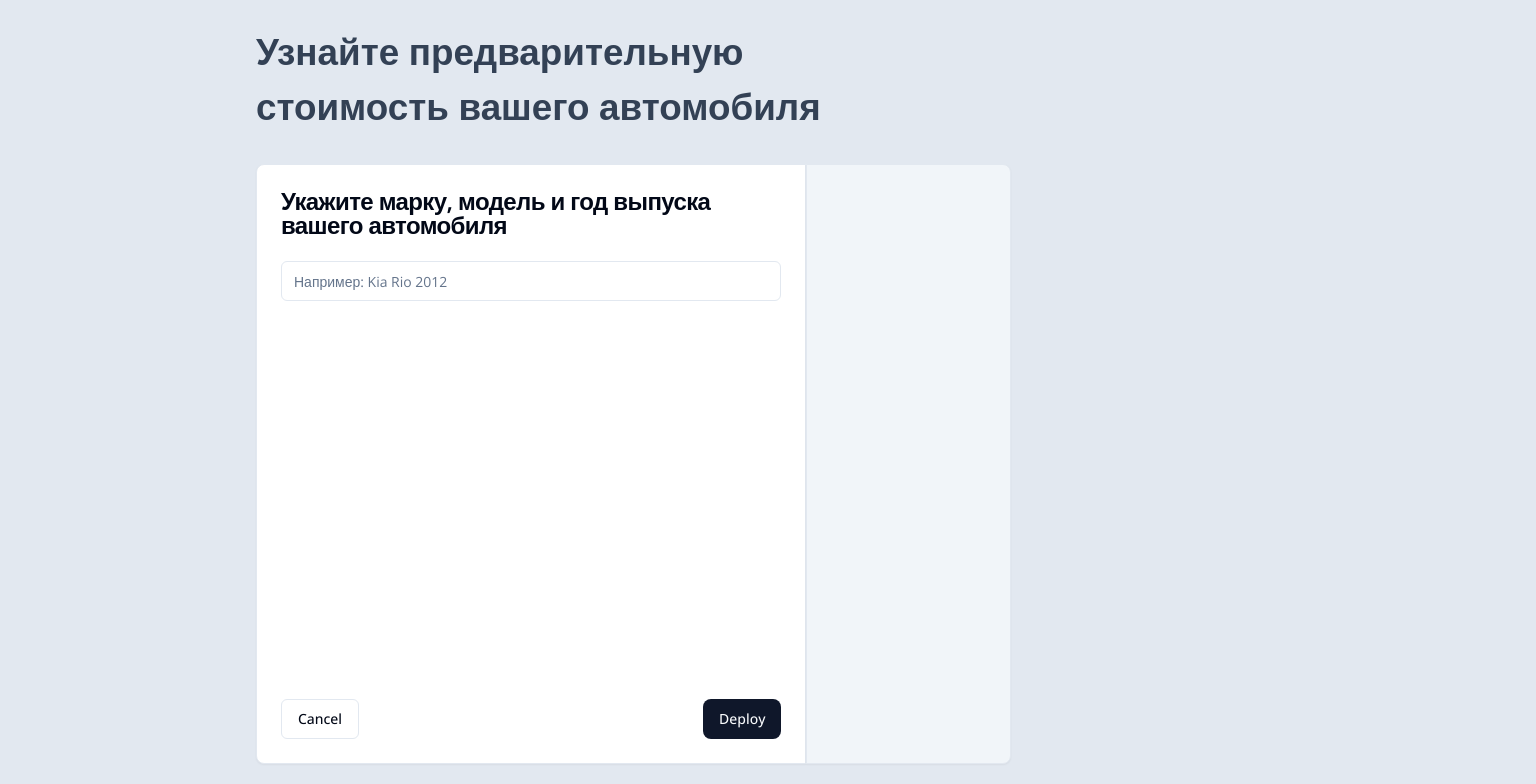
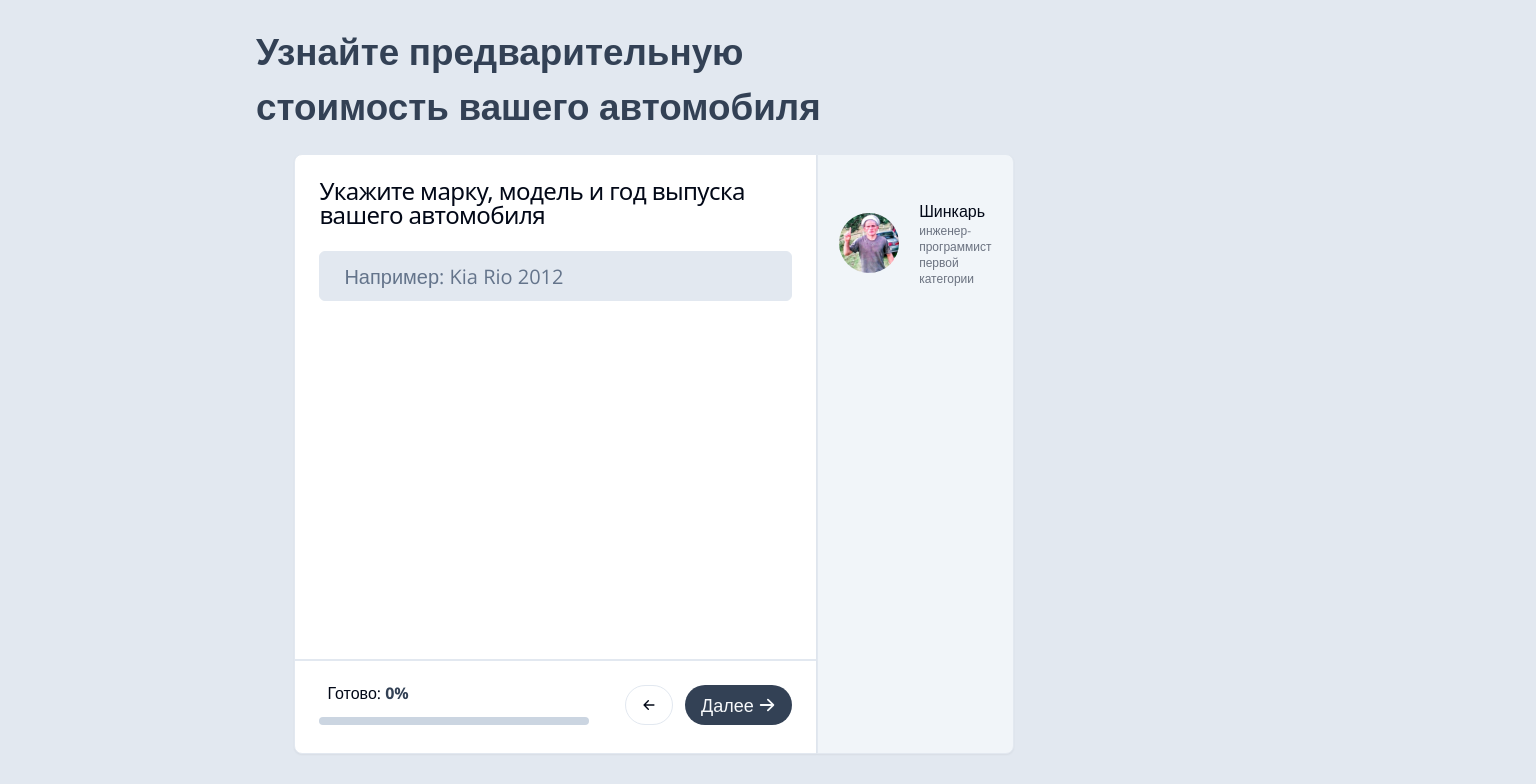
Before and after one commit to Arkyn123/carhouse-front, a Next.js app: page / in a window 1280 px wide. Shown: the part 640-1424 px from the top of the page, 1536 px wide, since content can reach past the window. Built offline with nearby package versions, Linux system fonts and the light colour scheme.

Commit message:
add quiz + quiz manager

```diff
--- a/package.json
+++ b/package.json
@@ -10,9 +10,11 @@
   },
   "dependencies": {
     "@hookform/resolvers": "^3.4.2",
+    "@radix-ui/react-avatar": "^1.0.4",
     "@radix-ui/react-dialog": "^1.0.5",
     "@radix-ui/react-label": "^2.0.2",
     "@radix-ui/react-popover": "^1.0.7",
+    "@radix-ui/react-progress": "^1.0.3",
     "@radix-ui/react-scroll-area": "^1.0.5",
     "@radix-ui/react-select": "^2.0.0",
     "@radix-ui/react-slot": "^1.0.2",
--- a/src/components/checkPrice/checkPrice.tsx
+++ b/src/components/checkPrice/checkPrice.tsx
@@ -9,6 +9,6 @@ export default function CheckPrice() {
                 Узнайте предварительную <br />
                 стоимость вашего автомобиля
             </div>
-            <QuizCard className="pl-[20%]"></QuizCard>
+            <QuizCard></QuizCard>
         </div>)
 }
--- a/src/components/checkPrice/quizCard.tsx
+++ b/src/components/checkPrice/quizCard.tsx
@@ -1,51 +1,66 @@
+'use client'
+
 import * as React from "react"
-
 import { Button } from "@/components/ui/button"
-import {
-    Card,
-    CardContent,
-    CardDescription,
-    CardFooter,
-    CardHeader,
-    CardTitle,
-} from "@/components/ui/card"
+import { Card, CardContent, CardDescription, CardFooter, CardHeader, CardTitle } from "@/components/ui/card"
 import { Input } from "@/components/ui/input"
+import { HiArrowLeft, HiArrowRight } from "react-icons/hi"
+import { Progress } from "@/components/ui/progress"
+import { useState } from "react"
+import { Avatar, AvatarFallback, AvatarImage } from "@/components/ui/avatar"
+import workerImage from '@public/worker_image.jpg'
+import Image from "next/image"
 
 type Props = {
-    className: string
+    className?: string
 }
 
 export default function QuizCard({ className }: Props) {
+    const [progress, setProgress] = useState(0)
+
     return (
-        <div className="relative left-[20%] top-[5%] flex flex-row">
-            <Card className={"mb-10 h-[600px] w-[43%] rounded-r-none flex flex-col"}>
+        <div className="pl-[23%] pt-5 flex">
+            <Card className="w-[53%] rounded-r-none h-[600px] mb-10 flex flex-col">
                 <CardHeader>
-                    <CardTitle>Укажите марку, модель и год выпуска вашего автомобиля</CardTitle>
-                    {/* <CardDescription></CardDescription> */}
+                    <CardTitle className="font-normal font-sans">Укажите марку, модель и год выпуска вашего автомобиля</CardTitle>
                 </CardHeader>
-                <CardContent className="flex-grow">
+                <CardContent>
                     <form>
                         <div className="grid w-full items-center gap-4">
                             <div className="flex flex-col space-y-1.5">
-                                <Input id="name" placeholder="Например: Kia Rio 2012" />
+                                <Input className="bg-slate-200 p-6 text-slate-700 text-xl" id="name" placeholder="Например: Kia Rio 2012" />
                             </div>
                         </div>
                     </form>
                 </CardContent>
-                <CardFooter className="flex justify-between mt-auto">
-                    <Button variant="outline">Cancel</Button>
-                    <Button className=" rounded-lg">Deploy</Button>
+
+                <CardFooter className="flex justify-end gap-3 mt-auto border-t-2 pt-5">
+                    <div className="w-full mr-[5%] flex flex-col">
+                        <span className="ml-2 mb-3 ">Готово: <span className="font-bold text-slate-700">{progress * 20}%</span></span>
+                        <Progress className="h-2 mb-1 bg-slate-300" value={progress * 20} />
+                    </div>
+
+                    <Button onClick={() => setProgress(prev => prev > 0 ? prev - 1 : 0)} className="rounded-full" variant="outline"><HiArrowLeft /></Button>
+                    <Button onClick={() => setProgress(prev => prev < 5 ? prev + 1 : 5)} className="bg-slate-700 text-lg gap-1 rounded-full">Далее<HiArrowRight /></Button>
                 </CardFooter>
             </Card>
-            <Card className={"mb-10 h-[600px] w-[16%] rounded-l-none flex flex-col bg-slate-100"}>
+            <Card className="w-[20%] rounded-l-none bg-slate-100 mb-10">
                 <CardHeader>
+                    <div className="flex flex-row items-center justify-center mt-5">
+                        <Image className="rounded-full" src={workerImage} alt="sueta" height={60} width={60} />
+                        <span className="ml-5">
+                            Шинкарь
+                            <p className="lowercase text-xs text-gray-500">инженер-программист первой категории</p>
+                        </span>
+                    </div>
+
                     <CardTitle></CardTitle>
-                    {/* <CardDescription></CardDescription> */}
+                    <CardDescription></CardDescription>
                 </CardHeader>
-                <CardContent className="flex-grow">
+                <CardContent>
 
                 </CardContent>
-                <CardFooter className="flex justify-between mt-auto">
+                <CardFooter className="flex justify-between">
 
                 </CardFooter>
             </Card>
--- /dev/null
+++ b/src/components/ui/avatar.tsx
@@ -0,0 +1,50 @@
+"use client"
+
+import * as React from "react"
+import * as AvatarPrimitive from "@radix-ui/react-avatar"
+
+import { cn } from "@/lib/utils"
+
+const Avatar = React.forwardRef<
+  React.ElementRef<typeof AvatarPrimitive.Root>,
+  React.ComponentPropsWithoutRef<typeof AvatarPrimitive.Root>
+>(({ className, ...props }, ref) => (
+  <AvatarPrimitive.Root
+    ref={ref}
+    className={cn(
+      "relative flex h-10 w-10 shrink-0 overflow-hidden rounded-full",
+      className
+    )}
+    {...props}
+  />
+))
+Avatar.displayName = AvatarPrimitive.Root.displayName
+
+const AvatarImage = React.forwardRef<
+  React.ElementRef<typeof AvatarPrimitive.Image>,
+  React.ComponentPropsWithoutRef<typeof AvatarPrimitive.Image>
+>(({ className, ...props }, ref) => (
+  <AvatarPrimitive.Image
+    ref={ref}
+    className={cn("aspect-square h-full w-full", className)}
+    {...props}
+  />
+))
+AvatarImage.displayName = AvatarPrimitive.Image.displayName
+
+const AvatarFallback = React.forwardRef<
+  React.ElementRef<typeof AvatarPrimitive.Fallback>,
+  React.ComponentPropsWithoutRef<typeof AvatarPrimitive.Fallback>
+>(({ className, ...props }, ref) => (
+  <AvatarPrimitive.Fallback
+    ref={ref}
+    className={cn(
+      "flex h-full w-full items-center justify-center rounded-full bg-muted",
+      className
+    )}
+    {...props}
+  />
+))
+AvatarFallback.displayName = AvatarPrimitive.Fallback.displayName
+
+export { Avatar, AvatarImage, AvatarFallback }
--- /dev/null
+++ b/src/components/ui/progress.tsx
@@ -0,0 +1,28 @@
+"use client"
+
+import * as React from "react"
+import * as ProgressPrimitive from "@radix-ui/react-progress"
+
+import { cn } from "@/lib/utils"
+
+const Progress = React.forwardRef<
+  React.ElementRef<typeof ProgressPrimitive.Root>,
+  React.ComponentPropsWithoutRef<typeof ProgressPrimitive.Root>
+>(({ className, value, ...props }, ref) => (
+  <ProgressPrimitive.Root
+    ref={ref}
+    className={cn(
+      "relative h-4 w-full overflow-hidden rounded-full bg-secondary",
+      className
+    )}
+    {...props}
+  >
+    <ProgressPrimitive.Indicator
+      className="h-full w-full flex-1 bg-primary transition-all"
+      style={{ transform: `translateX(-${100 - (value || 0)}%)` }}
+    />
+  </ProgressPrimitive.Root>
+))
+Progress.displayName = ProgressPrimitive.Root.displayName
+
+export { Progress }
```
Also changed, not shown: public/worker_image.jpg (added), 1 other file (tests, documents, lock files or other folders).
